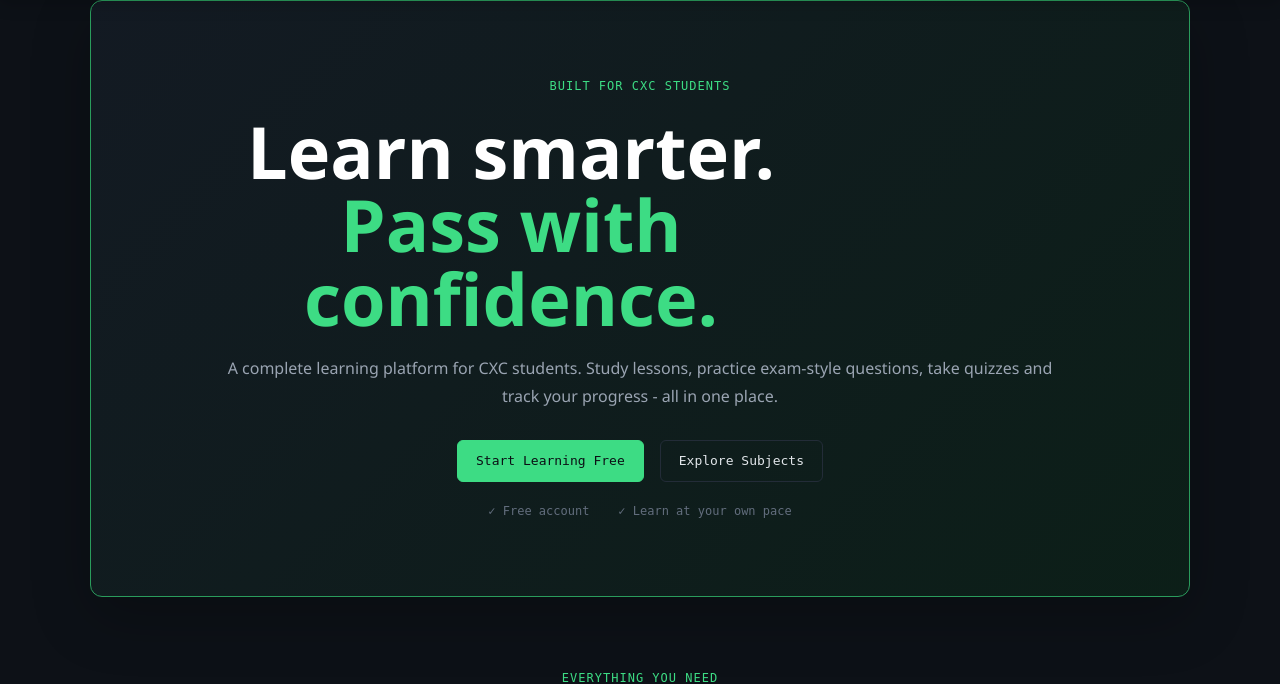
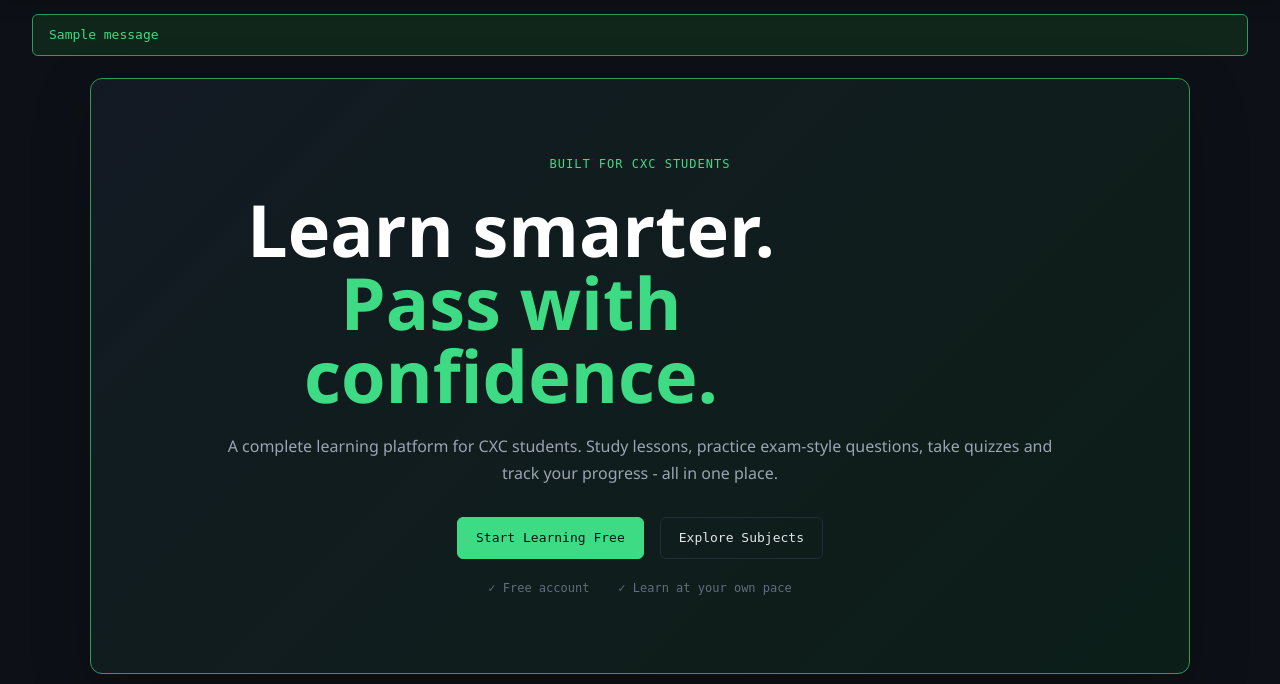
Before and after one commit to philquake/cxc_platform, a Django app: page / in a window 1280 px wide. Shown: the part 64-748 px from the top of the page. Run offline with Django 5.2, Linux system fonts and the light colour scheme; tables that the repository leaves empty hold one stand-in row (values such as "Sample post"); one stand-in notice (Sample message) is shown; some libraries are stand-ins or nearby versions.

Commit message:
feat: message on successful sign up

```diff
--- a/static/css/base.css
+++ b/static/css/base.css
@@ -440,3 +440,20 @@ p {
     line-height: 1.5;
   }
 }
+
+.messages {
+  list-style: none;
+  margin: 0;
+  padding: 14px 32px;
+}
+
+.message {
+  padding: 10px 16px;
+  margin-bottom: 8px;
+  color: var(--color-accent);
+  background: var(--color-correct-bg);
+  border: 1px solid var(--color-accent-dim);
+  border-radius: var(--radius-sm);
+  font-family: var(--font-mono);
+  font-size: 13px;
+}
--- a/templates/base.html
+++ b/templates/base.html
@@ -37,6 +37,13 @@
   </nav>
 
   <main>
+    {% if messages %}
+      <ul class="messages">
+        {% for message in messages %}
+          <li class="message message-{{ message.tags }}">{{ message }}</li>
+        {% endfor %}
+      </ul>
+    {% endif %}
     {% block content %}{% endblock %}
   </main>
   <footer class="footer">
```
Also changed, not shown: apps/accounts/views.py (+6 -1 lines).
